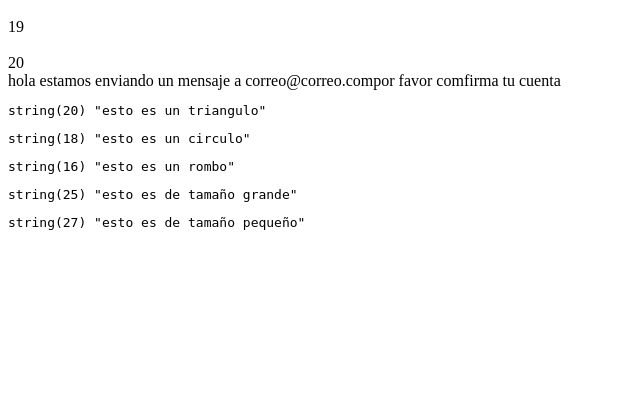
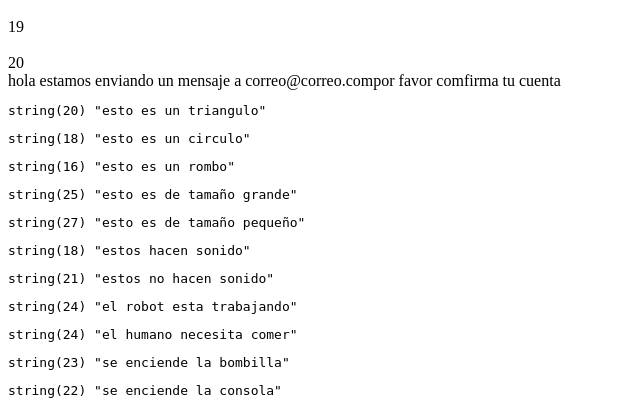
Before and after one commit to CARLOS-ORTIZ-2099/BUENAS-PRACTICAS-DE-SOFTWARE, a PHP site: page / in a window 1280 px wide. Shown: the part 746-1157 px from the top of the page, without its empty margins (0-640 px from the left). Before the commit the page ends 976 px from the top, so only its background shows below. Run offline with PHP 8.4, Linux system fonts and the light colour scheme.

Commit message:
se creo más ejemplos

```diff
--- /dev/null
+++ b/principios-solid/clases/Animal.php
@@ -0,0 +1,79 @@
+<?php
+
+namespace Clases;
+
+/* Ejercicio:
+
+   Descripción: Tienes una clase base Animal con un método hacerSonido(). Las clases derivadas Perro y Pez implementan
+   este método, pero Pez lanza una excepción porque no emite sonido.
+
+   Objetivo: Refactoriza la jerarquía de clases para que todas las subclases puedan sustituir a la clase base sin errores.
+
+   Recurso: Revisa los ejemplos en el repositorio Software-ibero-segundo-semestre/Principios-SOLID.
+*/
+
+
+
+
+/* El problema aquí es que el metodo que se hereda a las clases hijas
+   no se adapta correctamente a la clase pez ya que modifica la definicion
+   que este metodo tiene en la clase base
+*/
+
+/*
+class Animal
+{
+  public function hacerSonido()
+  {
+    debuguear("esta haciendo sonido");
+  }
+}
+
+class Perro  extends Animal
+{
+  public function hacerSonido()
+  {
+    debuguear("el perro ladra");
+  }
+}
+class Pez extends Animal
+{
+  public function hacerSonido()
+  {
+    // esto es una supuesta excepcion
+    debuguear("el pez no hace ni un sonido");
+  }
+}
+*/
+
+
+// El código corregido se vería así 👇
+
+interface speak
+{
+  public function hacerSonido();
+}
+// hacemos una implementación dfiferente para cada clase
+class Perro implements speak
+{
+  public function hacerSonido()
+  {
+    debuguear("estos hacen sonido");
+  }
+}
+
+class Pez implements speak
+{
+  public function hacerSonido()
+  {
+    debuguear("estos no hacen sonido");
+  }
+}
+
+class Animal
+{
+  public function hacerSonido()
+  {
+    debuguear("esta haciendo sonido");
+  }
+}
--- /dev/null
+++ b/principios-solid/clases/Interruptor.php
@@ -0,0 +1,95 @@
+<?php
+
+namespace Clases;
+
+
+/* Ejercicio:
+
+  Descripción: Tienes una clase Interruptor que crea una instancia de Bombilla directamente y la enciende.
+
+  Objetivo: Refactoriza el código para que Interruptor dependa de una abstracción, permitiendo cambiar la
+  implementación de Bombilla sin modificar Interruptor.
+  Recurso: Consulta los ejemplos en el documento Asignación 2 - Principios Solid.
+
+*/
+
+
+
+
+/* Aquí el código funciona cómo se espera el problema es que la clase
+   Interruptor depende directamente de una clase concreta(Bombilla), si
+   más adelante quisieramos cambiar Bombilla por consola tendriamos qué
+   tocar la clase Interruptor lo que podría causar fallas a futuro con el
+   código existente.
+*/
+
+/*
+class Bombilla
+{
+  public function encender()
+  {
+    debuguear("se enciende la bombilla");
+  }
+}
+
+class Consola
+{
+  public function encender()
+  {
+    debuguear("se enciende la consola");
+  }
+}
+
+class Interruptor
+{
+  private $bombilla;
+
+
+  public function __construct()
+  {
+    $this->bombilla = new Bombilla;
+  }
+
+  public function useBombilla()
+  {
+    $this->bombilla->encender();
+  }
+}
+*/
+
+// El código corregido se vería así 👇
+
+interface Aparato
+{
+  public function encender();
+}
+
+class Bombilla implements Aparato
+{
+  public function encender()
+  {
+    debuguear("se enciende la bombilla");
+  }
+}
+
+class Consola implements Aparato
+{
+  public function encender()
+  {
+    debuguear("se enciende la consola");
+  }
+}
+
+class Interruptor
+{
+  private $aparato;
+  public function __construct(Aparato $aparato)
+  {
+    $this->aparato = $aparato;
+  }
+
+  public function ActiveAccion()
+  {
+    $this->aparato->encender();
+  }
+}
--- /dev/null
+++ b/principios-solid/clases/Robot.php
@@ -0,0 +1,86 @@
+<?php
+
+namespace Clases;
+
+/* Ejercicio:
+
+   Descripción: Tienes una interfaz Trabajador con métodos trabajar() y comer(). La clase Robot implementa
+   esta interfaz pero no necesita el método comer().
+   Objetivo: Divide la interfaz en interfaces más específicas para que las clases solo implementen los métodos
+   que necesitan.
+   Recurso: Puedes encontrar ejemplos prácticos en el documento Asignación 2 - Principios Solid.
+*/
+
+
+/* El problema con esto es que la clase robot al implementar una
+   interface esta obligada a incluir los metodos de la interfcae incluso
+   los que no necesita
+*/
+
+/*
+interface Trabajador
+{
+  public function trabajar();
+  public function comer();
+}
+
+
+class Robot implements Trabajador
+{
+  public function trabajar()
+  {
+    debuguear("el robot esta trabajando");
+  }
+  public function comer()
+  {
+    debuguear("el robot no come? ERROR");
+  }
+}
+*/
+
+// El código corregido se vería así 👇
+
+
+
+interface FuncionalidadesRobot
+{
+  public function trabajar();
+  public function reparar();
+  public function programarFuncionalidades();
+}
+
+
+interface FuncionalidadesHumano
+{
+  public function comer();
+  public function dormir();
+}
+
+class Robot implements FuncionalidadesRobot
+{
+  public function trabajar()
+  {
+    debuguear("el robot esta trabajando");
+  }
+  public function reparar()
+  {
+    debuguear("reparando robot");
+  }
+  public function programarFuncionalidades()
+  {
+    debuguear("programando robot");
+  }
+}
+
+
+class Humano implements FuncionalidadesHumano
+{
+  public function comer()
+  {
+    debuguear("el humano necesita comer");
+  }
+  public function dormir()
+  {
+    debuguear("el humano necesita dormir");
+  }
+}
--- a/principios-solid/index.php
+++ b/principios-solid/index.php
@@ -1,5 +1,32 @@
 <?php
 require_once "./includes/app.php";
+
+
+
+use Clases\ReporteVentas;
+use Clases\CalculateSales;
+use Clases\CreateDashboard;
+use Clases\SendEmails;
+
+use Clases\Figure;
+use Clases\Triangulo;
+use Clases\Circulo;
+use Clases\Rombo;
+use Clases\Great;
+use Clases\Small;
+
+use Clases\Animal;
+use Clases\Perro;
+use Clases\Pez;
+
+use Clases\Robot;
+use Clases\Humano;
+
+use Clases\Interruptor;
+use Clases\Bombilla;
+use Clases\Consola;
+
+
 
 // EJERCICIO CON EL PRINCIPIO DE REPSONSABILIDAD ÚNICA (SRP)
 
@@ -8,18 +35,6 @@ require_once "./includes/app.php";
    lo qué dice es que los metodos de esa clase tiene que cumplir o girar
    en torno a un sólo proposito.
 */
-
-use Clases\ReporteVentas;
-use Clases\CalculateSales;
-use Clases\Circulo;
-use Clases\CreateDashboard;
-
-use Clases\SendEmails;
-use Clases\Triangulo;
-use Clases\Figure;
-use Clases\Great;
-use Clases\Rombo;
-use Clases\Small;
 
 $newReporteVentas = new ReporteVentas();
 $newReporteVentas->showMessage();
@@ -50,3 +65,32 @@ $newFigure->showsize(new Small);
 
 
 // EJERCICIO CON EL PRINCIPIO DE SUSTITUCIÓN DE LISKOV (LSP)
+
+$newAnimal = new Animal;
+
+$newPerro = new Perro;
+$newPerro->hacerSonido();
+
+
+$newPez = new Pez;
+$newPez->hacerSonido();
+
+
+
+// EJERCICIO CON EL PRINCIPIO DE SEGREGACIÓN DE INTERFACES (ISP)
+
+$newRobot = new Robot;
+$newRobot->trabajar();
+
+
+$newHumano = new Humano;
+$newHumano->comer();
+
+
+
+// EJERCICIO CON EL PRINCIPIO DE INVERSIÓN DE DEPENDENCIAS (DIP)
+$newInterruptor = new Interruptor(new Bombilla);
+$newInterruptor->ActiveAccion();
+
+$newInterruptor = new Interruptor(new Consola);
+$newInterruptor->ActiveAccion();
```
Also changed, not shown: principios-solid/clases/Figure.php (+9 -0 lines), principios-solid/clases/ReporteVentas.php (+11 -0 lines).
